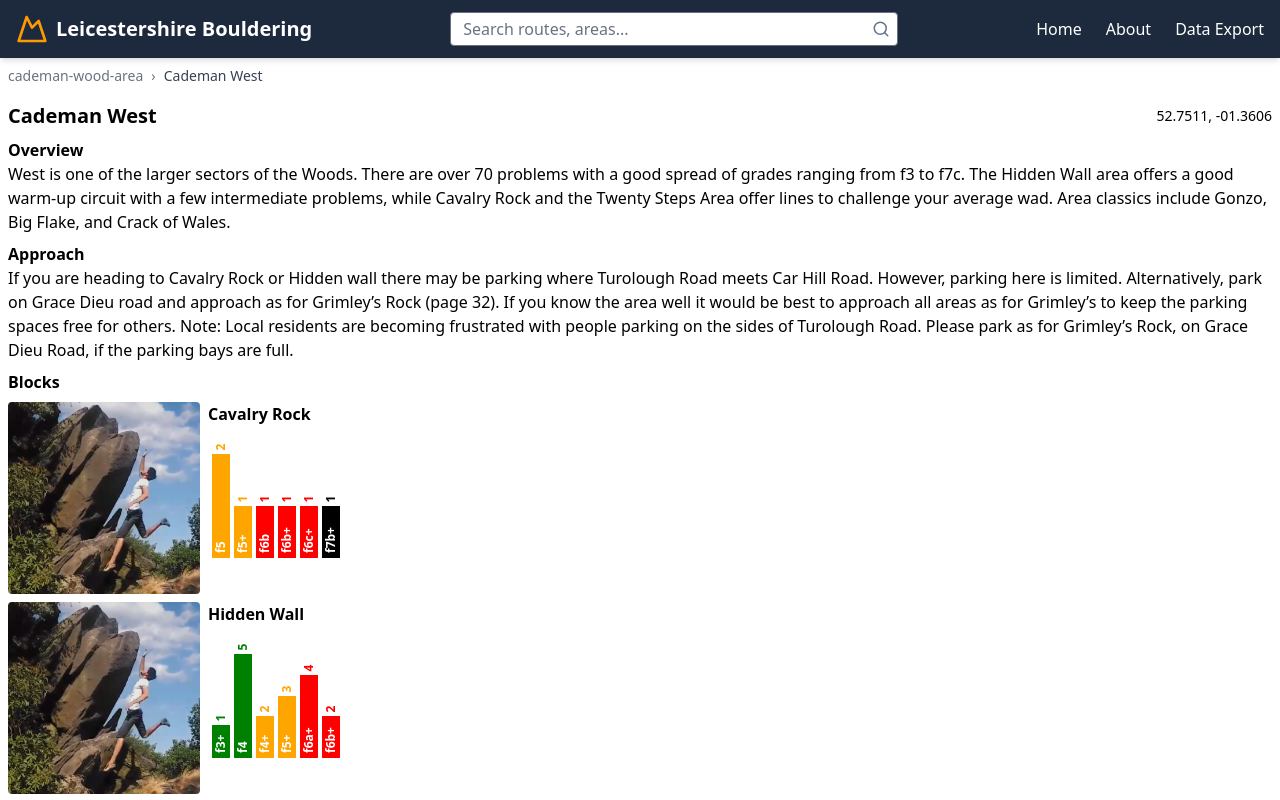
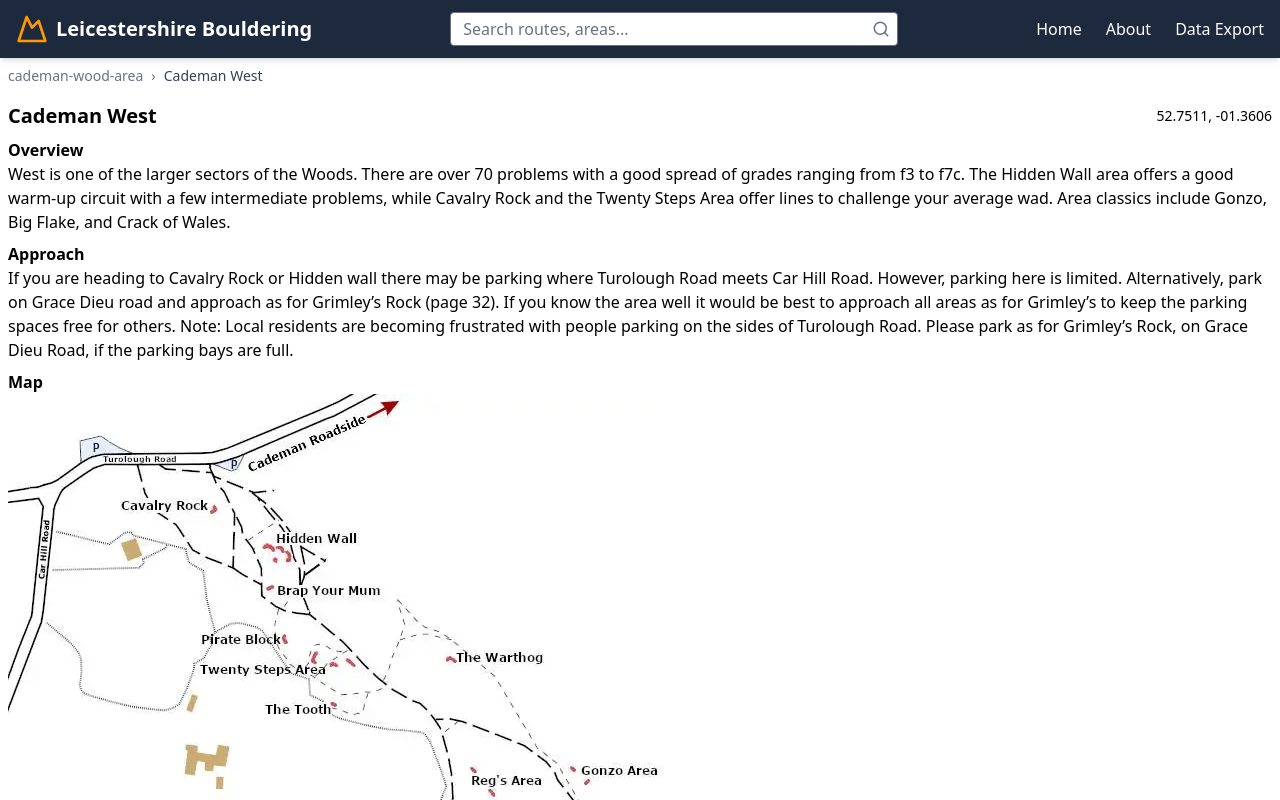
Before and after one commit to devdras/devdras-leicestershire-bouldering-pwa, a React (Vite) app: page /areas/cademan-wood-area/cademan-west in a window 1280 px wide. Shown: the top 800 px of the page. Built offline with nearby package versions, Linux system fonts and the light colour scheme; the HTML template or start-up script is replaced by a standard one.

Commit message:
center images

```diff
--- /dev/null
+++ b/src/components/ConditionalImage.tsx
@@ -0,0 +1,24 @@
+import { useState } from "react";
+
+interface ConditionalImageProps {
+  src: string;
+  alt: string;
+}
+
+function ConditionalImage({ src, alt }: ConditionalImageProps) {
+  const [imageExists, setImageExists] = useState(true);
+
+  const handleImageError = () => {
+    setImageExists(false);
+  };
+
+  return imageExists ? (
+    <div>
+      <p className="font-bold">Map</p>
+      <div className="w-full flex justify-center"></div>
+      <img src={src} alt={alt} onError={handleImageError} />
+    </div>
+  ) : null; // Don't render the parent div if the image doesn't exist
+}
+
+export default ConditionalImage;
--- a/src/pages/Blocks.tsx
+++ b/src/pages/Blocks.tsx
@@ -85,7 +85,7 @@ const Blocks = () => {
             <p className="font-bold bg-gray-200 rounded p-2">
               {section.displayName}
             </p>
-            <div className="">
+            <div className="w-full flex justify-center">
               <img
                 src={`/${areaName}/${sectorName}/${thisBlock.name}/${section.name}/topo.webp`}
               />
--- a/src/pages/Sectors.tsx
+++ b/src/pages/Sectors.tsx
@@ -4,6 +4,7 @@ import { data } from "../data";
 import type { Sector as SectorType } from "../types";
 import InfoPiece from "../components/InfoPiece";
 import DisplayCard from "../components/DisplayCard";
+import ConditionalImage from "../components/ConditionalImage";
 
 const Sectors = () => {
   const { areaName, sectorName } = useParams(); // Updated param names
@@ -66,6 +67,11 @@ const Sectors = () => {
       <InfoPiece title={"Conditions"} info={thisSector.conditions} />
       <InfoPiece title={"Approach"} info={thisSector.approach} />
 
+      <ConditionalImage
+        src={`/${areaName}/${sectorName}/map.webp`}
+        alt={thisSector.displayName}
+      />
+
       <div className="flex flex-col gap-y-2">
         <p className="font-bold">Blocks</p>
         {thisSector.blocks.map((block, index) => (
```
Also changed, not shown: public/cademan-wood-area/cademan-west/map.jpg (deleted), public/cademan-wood-area/cademan-west/map.webp (added).
